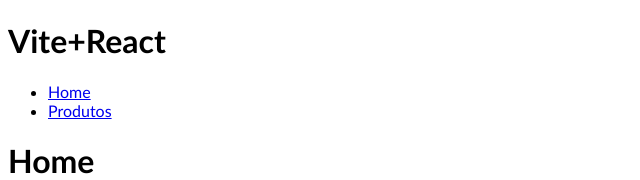
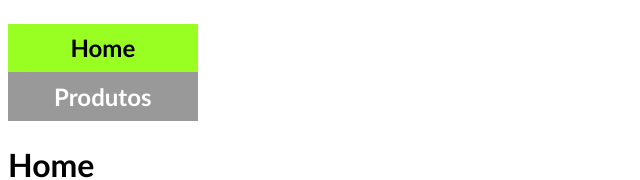
Before and after one commit to guinaoki/spa-1TDSPF, a React (Vite) app: page / in a window 1280 px wide. Shown: the top 180 px of the page, without its empty margins (0-640 px from the left). Built offline with nearby package versions, Linux system fonts and the light colour scheme.

Commit message:
Estilizção do cabecalho com SASS e condicional ternário.

```diff
--- a/src/App.jsx
+++ b/src/App.jsx
@@ -1,4 +1,4 @@
-import Cabecalho from "./components/Cabecalho";
+import Cabecalho from "./components/Cabecalho/Cabecalho";
 import Rodape from "./components/Rodape";
 import { Outlet } from "react-router-dom";
 import style from "./App.module.css";
--- a/src/components/Cabecalho.jsx
+++ /dev/null
@@ -1,18 +0,0 @@
-import { Link } from "react-router-dom";
-
-export default function Cabecalho(){
-
-    return(
-        <>
-            <header>
-                <h1>Vite+React</h1>
-                <nav>
-                    <ul>
-                        <li><Link to="/">Home</Link></li>
-                        <li><Link to="/produtos">Produtos</Link></li>
-                    </ul>
-                </nav>
-            </header>
-        </>
-    )
-}
--- /dev/null
+++ b/src/components/Cabecalho/Cabecalho.jsx
@@ -0,0 +1,21 @@
+import { Link, useLocation } from "react-router-dom";
+import "./Cabecalho.scss";
+
+export default function Cabecalho(){
+
+    const rotaAtual = useLocation();
+    console.log("ROTA ATUAL : " + rotaAtual.pathname)
+
+    return(
+        <>
+            <header className="cabecalho">
+                <nav>
+                    <ul>
+                        <li><Link to="/" className={ rotaAtual.pathname == "/" ? "active" : ""}>Home</Link></li>
+                        <li><Link to="/produtos" className={ rotaAtual.pathname == "/produtos" ? "active" : ""}>Produtos</Link></li>
+                    </ul>
+                </nav>
+            </header>
+        </>
+    )
+}
--- /dev/null
+++ b/src/components/Cabecalho/Cabecalho.scss
@@ -0,0 +1,39 @@
+
+.cabecalho{
+
+    background-color: #999;
+    color: #fff;
+    width: 15%;
+    font-family: 'Trebuchet MS', 'Lucida Sans Unicode', 'Lucida Grande', 'Lucida Sans', Arial, sans-serif;
+    font-weight: bold;
+    font-size: 1.5rem;
+
+    ul{
+        list-style: none;
+        padding: 0;
+
+        li a{
+            text-decoration: none;
+            text-align: center;
+            display: block;
+            padding: 5%;
+            margin: 0.5% 0;
+            color: #fff;
+            transition: 300ms ease-out;
+
+            &:hover{
+                background-color: red;
+                color: green;
+
+            }
+        }
+
+
+    }
+
+    .active{
+        background-color: #9f2;
+        color: #000;
+    }
+
+}
```
